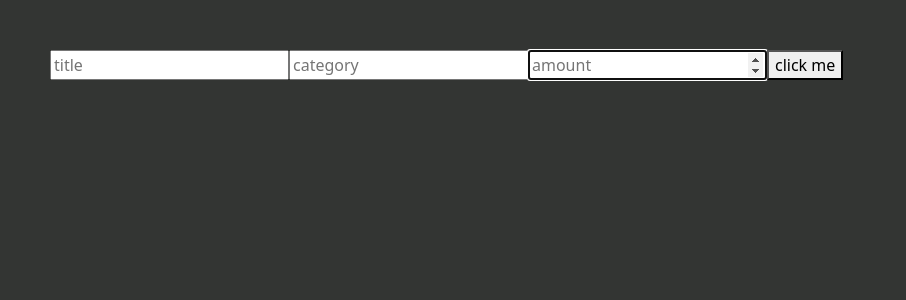
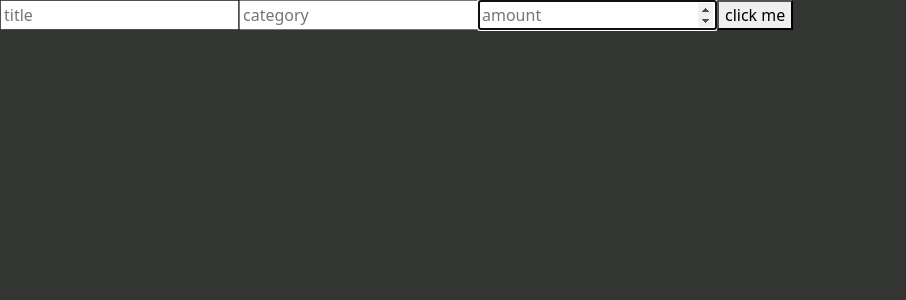
Before and after one commit to YazeedSal/timeline-1, a React (Create React App) app: page / in a window 1280 px wide. Shown: the top 300 px of the page, without its empty margins (0-906 px from the left). Built offline with nearby package versions, Linux system fonts and the light colour scheme; no server answers.

Commit message:
nothing too big this commit is just for making sure i don't ruin things

```diff
--- a/src/App.css
+++ b/src/App.css
@@ -6,8 +6,5 @@
   row-gap: 20px;
   align-items: center;
   justify-items: flex-start;
-  padding: 50px;
-  margin-left: auto;
-  margin-right: auto;
   background-color: #333533;
 }
--- a/src/components/Body/style.css
+++ b/src/components/Body/style.css
@@ -1,5 +1,5 @@
 .body{
     align-self: flex-start;
     height: 100%;
-    width: 95%;
+    width: 100%;
 }
--- a/src/components/Header/style.css
+++ b/src/components/Header/style.css
@@ -1,4 +1,4 @@
 .header{
     height: 100%;
-    width: 95%;
+    width:100%;
 }
```
